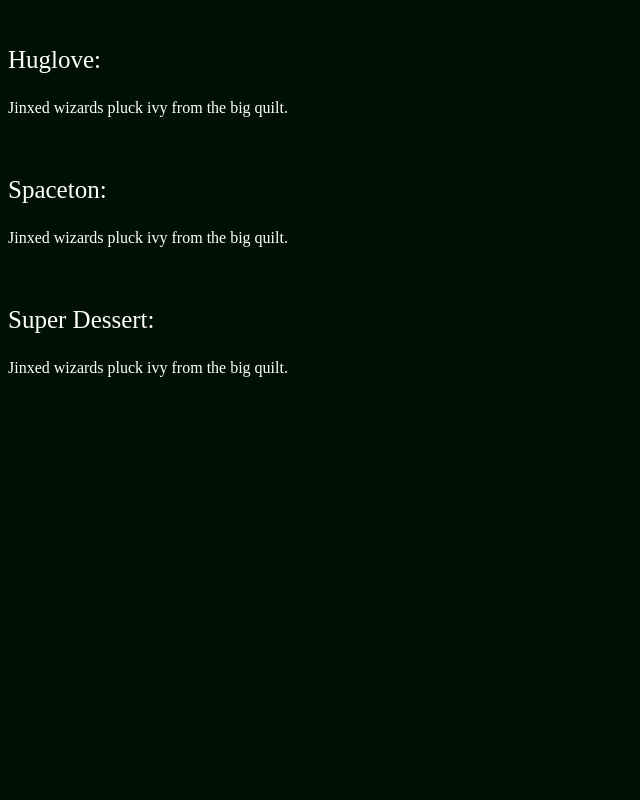
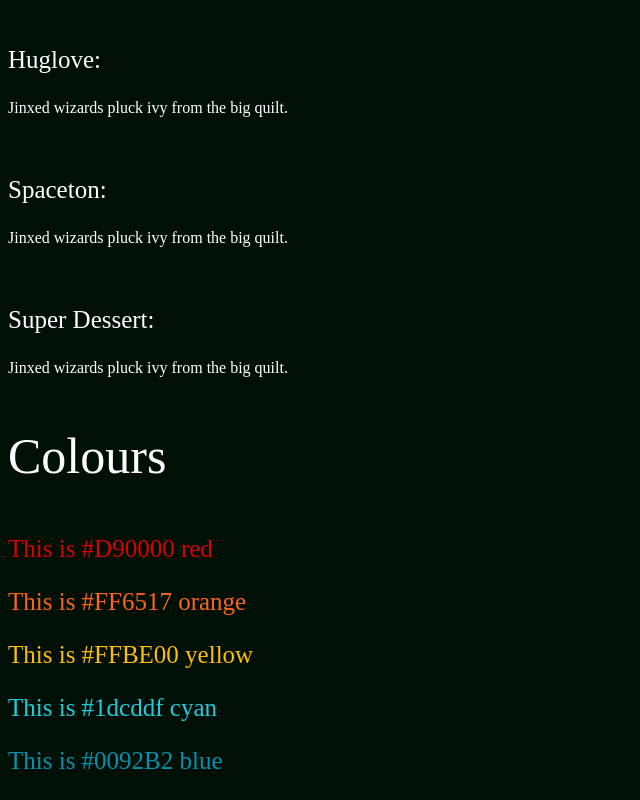
Before and after one commit to wren-nest/creature-cabal, a plain HTML site: page font-test.html in a window 1280 px wide. Shown: the part 390-1190 px from the top of the page, without its empty margins (0-640 px from the left). Before the commit the page ends 800 px from the top, so only its background shows below. Drawn offline with Linux system fonts and the light colour scheme; a web font is replaced by a local one.

Commit message:
Update font-test.html

```diff
--- a/font-test.html
+++ b/font-test.html
@@ -26,6 +26,14 @@
 
   <p style="font-family:super-dessert; font-size:25px; color:#ffffff;">Super Dessert:</p>
     <p style="font-family:super-dessert; color:#ffffff;">Jinxed wizards pluck ivy from the big quilt.</p>
+
+<p style="font-family:good-dog; font-size:50px; color:#ffffff;">Colours</p>
+	<p style="font-family:good-dog; font-size:25px; color:#D90000;">This is #D90000 red</p>
+	<p style="font-family:good-dog; font-size:25px; color:#FF6517;">This is #FF6517 orange</p>
+	<p style="font-family:good-dog; font-size:25px; color:#FFBE00;">This is #FFBE00 yellow</p>
+	<p style="font-family:good-dog; font-size:25px; color:#1dcddf;">This is #1dcddf cyan</p>
+	<p style="font-family:good-dog; font-size:25px; color:#0092B2;">This is #0092B2 blue</p>
+
 </body>
 
 </html>
```
